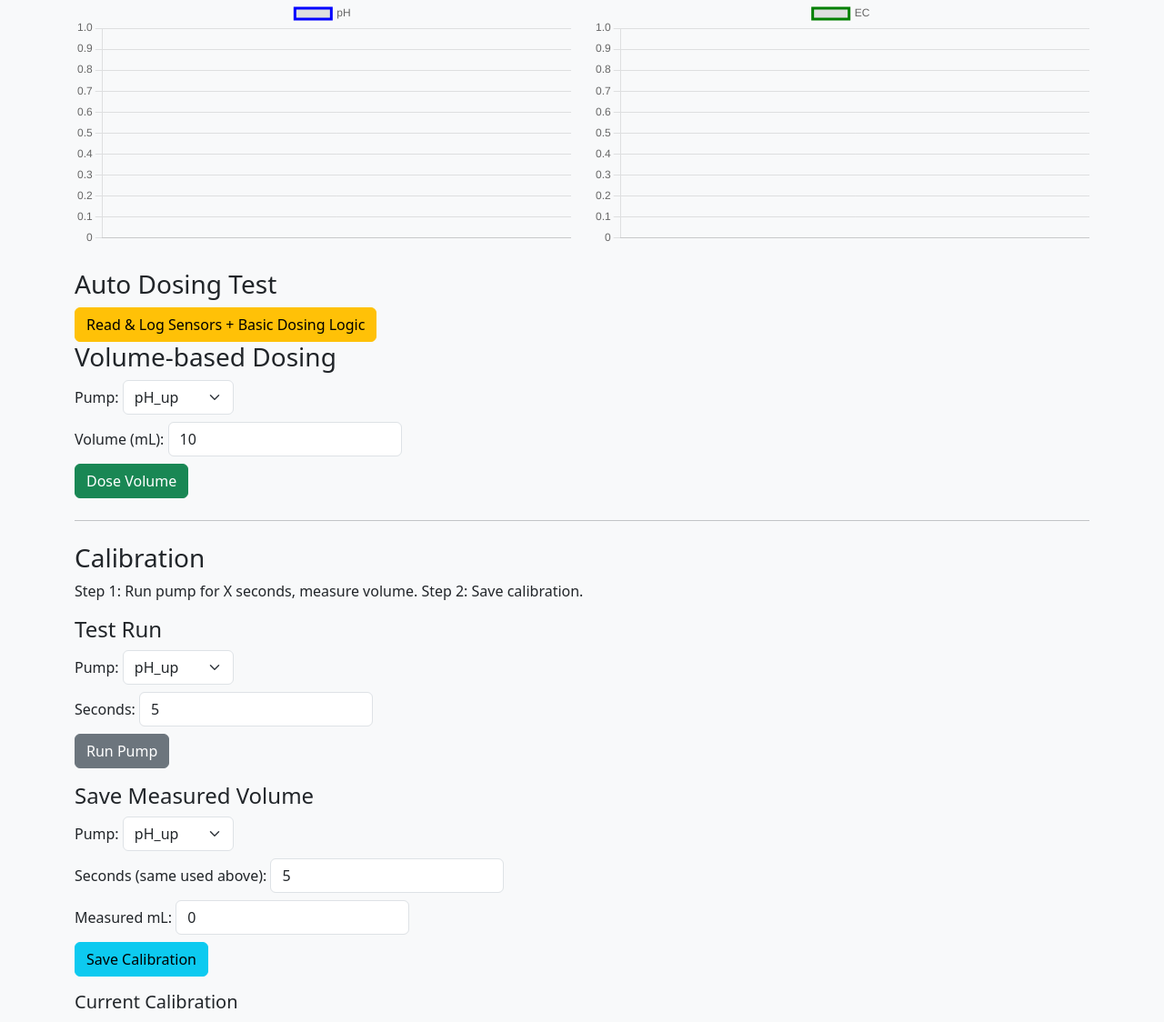
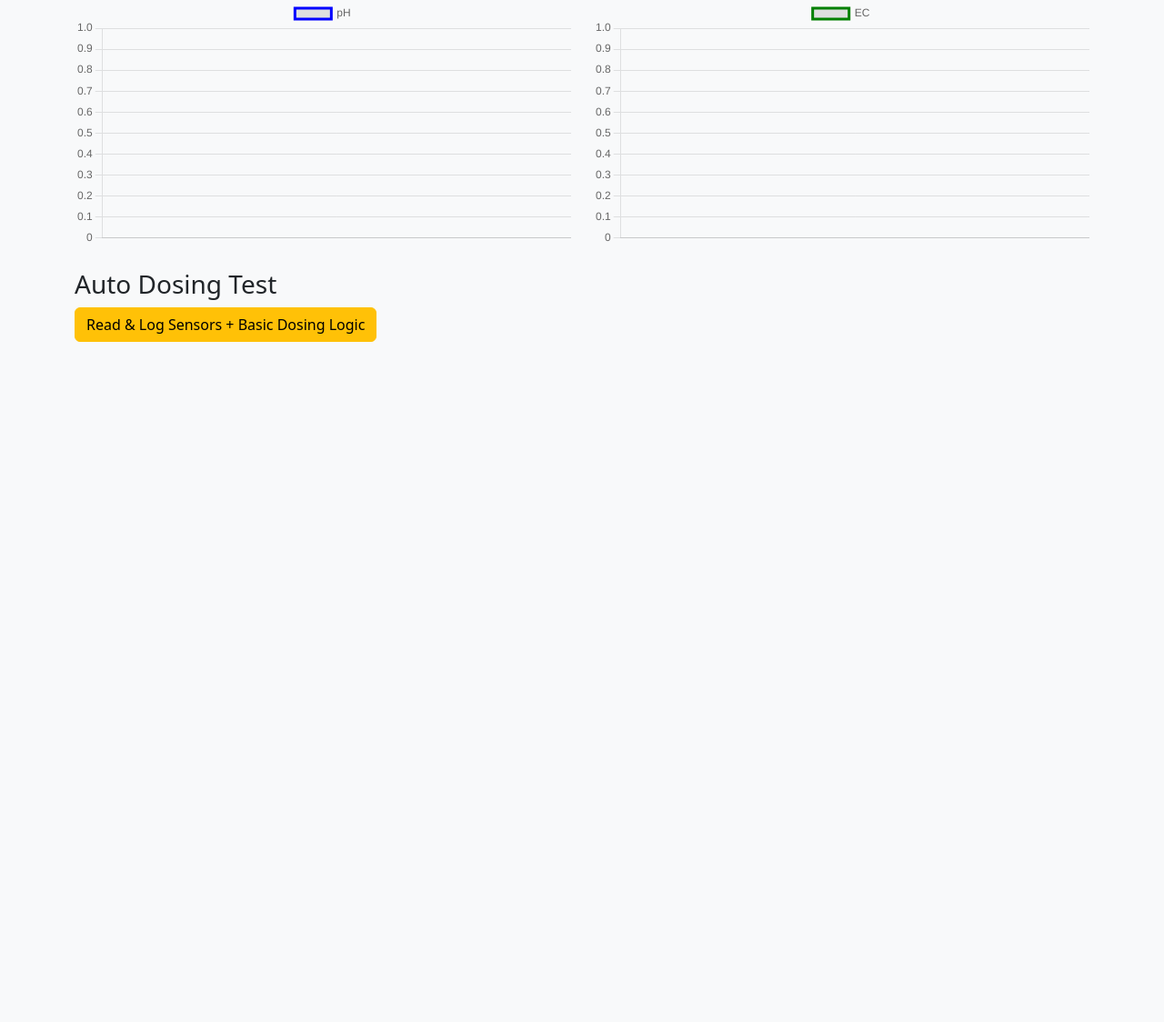
Before and after one commit to Regarnys/hydroponic-controller, a Flask app: page /dashboard in a window 1280 px wide. Shown: the part 193-1317 px from the top of the page at 91% size. After the commit the page ends 569 px from the top, so only its background shows below. Run offline with Flask 3, Linux system fonts and the light colour scheme.

Commit message:
Update dashboard.html

```diff
--- a/templates/dashboard.html
+++ b/templates/dashboard.html
@@ -7,7 +7,7 @@
   <!-- Bootstrap CSS -->
   <link rel="stylesheet" href="https://cdn.jsdelivr.net/npm/bootstrap@5.3.0/dist/css/bootstrap.min.css">
 
-  <!-- Chart.js -->
+  <!-- Chart.js for pH/EC charts -->
   <script src="https://cdn.jsdelivr.net/npm/chart.js"></script>
 
   <style>
@@ -22,6 +22,7 @@
 <div class="container py-3">
   <h1 class="mb-4">Hydroponic Dashboard</h1>
 
+  <!-- Display any status messages from 'message' in app.py -->
   {% if message %}
     <div class="alert alert-info">{{ message }}</div>
   {% endif %}
@@ -131,7 +132,7 @@
       <p>Manually run pumps or calibrate them below.</p>
 
       <div class="row">
-    <!-- Left Column: Manual Pump Control -->
+        <!-- Manual Pump -->
         <div class="col-md-6 mb-3">
           <h3>Manual Pump (Seconds)</h3>
           <form method="POST">
@@ -155,7 +156,7 @@
           </form>
         </div>
 
-    <!-- Right Column: Volume-based Dosing -->
+        <!-- Volume-based Dosing -->
         <div class="col-md-6 mb-3">
           <h3>Volume-based Dosing</h3>
           <form method="POST">
@@ -183,7 +184,7 @@
       <hr class="my-4">
 
       <div class="row">
-    <!-- Left Column: Calibration Test Run -->
+        <!-- Calibration Test Run -->
         <div class="col-md-6 mb-3">
           <h3>Calibration: Test Run</h3>
           <form method="POST">
@@ -200,14 +201,13 @@
             </div>
             <div class="mb-2">
               <label class="form-label">Seconds:</label>
-          <input type="text" name="cal_test_seconds" value="5"
-                 class="form-control w-auto d-inline">
+              <input type="text" name="cal_test_seconds" value="5" class="form-control w-auto d-inline">
             </div>
             <button class="btn btn-secondary">Run Pump</button>
           </form>
         </div>
 
-    <!-- Right Column: Save Measured Volume -->
+        <!-- Calibration Save -->
         <div class="col-md-6 mb-3">
           <h3>Calibration: Save Measurement</h3>
           <form method="POST">
@@ -224,13 +224,11 @@
             </div>
             <div class="mb-2">
               <label class="form-label">Seconds (same used above):</label>
-          <input type="text" name="cal_test_seconds" value="5"
-                 class="form-control w-auto d-inline">
+              <input type="text" name="cal_test_seconds" value="5" class="form-control w-auto d-inline">
             </div>
             <div class="mb-2">
               <label class="form-label">Measured mL:</label>
-          <input type="text" name="measured_ml" value="0"
-                 class="form-control w-auto d-inline">
+              <input type="text" name="measured_ml" value="0" class="form-control w-auto d-inline">
             </div>
             <button class="btn btn-info">Save Calibration</button>
           </form>
@@ -239,82 +237,8 @@
           <pre>{{ config["pump_calibration"]|tojson }}</pre>
         </div>
       </div><!-- row -->
+
     </div><!-- end Pump Control tab -->
-
-
-      <h3>Volume-based Dosing</h3>
-      <form method="POST">
-        <input type="hidden" name="action" value="volume_dose">
-        <div class="mb-2">
-          <label>Pump:</label>
-          <select name="pump_name" class="form-select w-auto d-inline">
-            <option>pH_up</option>
-            <option>pH_down</option>
-            <option>nutrientA</option>
-            <option>nutrientB</option>
-            <option>nutrientC</option>
-          </select>
-        </div>
-        <div class="mb-2">
-          <label>Volume (mL):</label>
-          <input type="text" name="ml_amount" value="10" class="form-control w-auto d-inline">
-        </div>
-        <button class="btn btn-success">Dose Volume</button>
-      </form>
-
-      <hr class="my-4">
-
-      <h3>Calibration</h3>
-      <p>Step 1: Run pump for X seconds, measure volume. Step 2: Save calibration.</p>
-
-      <h4>Test Run</h4>
-      <form method="POST" class="mb-3">
-        <input type="hidden" name="action" value="cal_test_run">
-        <div class="mb-2">
-          <label>Pump:</label>
-          <select name="pump_name" class="form-select w-auto d-inline">
-            <option>pH_up</option>
-            <option>pH_down</option>
-            <option>nutrientA</option>
-            <option>nutrientB</option>
-            <option>nutrientC</option>
-          </select>
-        </div>
-        <div class="mb-2">
-          <label>Seconds:</label>
-          <input type="text" name="cal_test_seconds" value="5" class="form-control w-auto d-inline">
-        </div>
-        <button class="btn btn-secondary">Run Pump</button>
-      </form>
-
-      <h4>Save Measured Volume</h4>
-      <form method="POST">
-        <input type="hidden" name="action" value="cal_save">
-        <div class="mb-2">
-          <label>Pump:</label>
-          <select name="pump_name" class="form-select w-auto d-inline">
-            <option>pH_up</option>
-            <option>pH_down</option>
-            <option>nutrientA</option>
-            <option>nutrientB</option>
-            <option>nutrientC</option>
-          </select>
-        </div>
-        <div class="mb-2">
-          <label>Seconds (same used above):</label>
-          <input type="text" name="cal_test_seconds" value="5" class="form-control w-auto d-inline">
-        </div>
-        <div class="mb-2">
-          <label>Measured mL:</label>
-          <input type="text" name="measured_ml" value="0" class="form-control w-auto d-inline">
-        </div>
-        <button class="btn btn-info">Save Calibration</button>
-      </form>
-
-      <h5 class="mt-3">Current Calibration</h5>
-      <pre>{{ config["pump_calibration"]|tojson }}</pre>
-
-    </div>
 
     <!-- EVENTS TAB -->
     <div class="tab-pane fade" id="events" role="tabpanel" aria-labelledby="events-tab">
@@ -401,7 +325,8 @@
 
 </div><!-- /.container -->
 
-<!-- Bootstrap JS bundle (enables tab switching) -->
+<!-- Bootstrap Bundle JS (includes tab switching) -->
 <script src="https://cdn.jsdelivr.net/npm/bootstrap@5.3.0/dist/js/bootstrap.bundle.min.js"></script>
+
 </body>
 </html>
```
Lines whose indentation alone changed are shown as unchanged.
